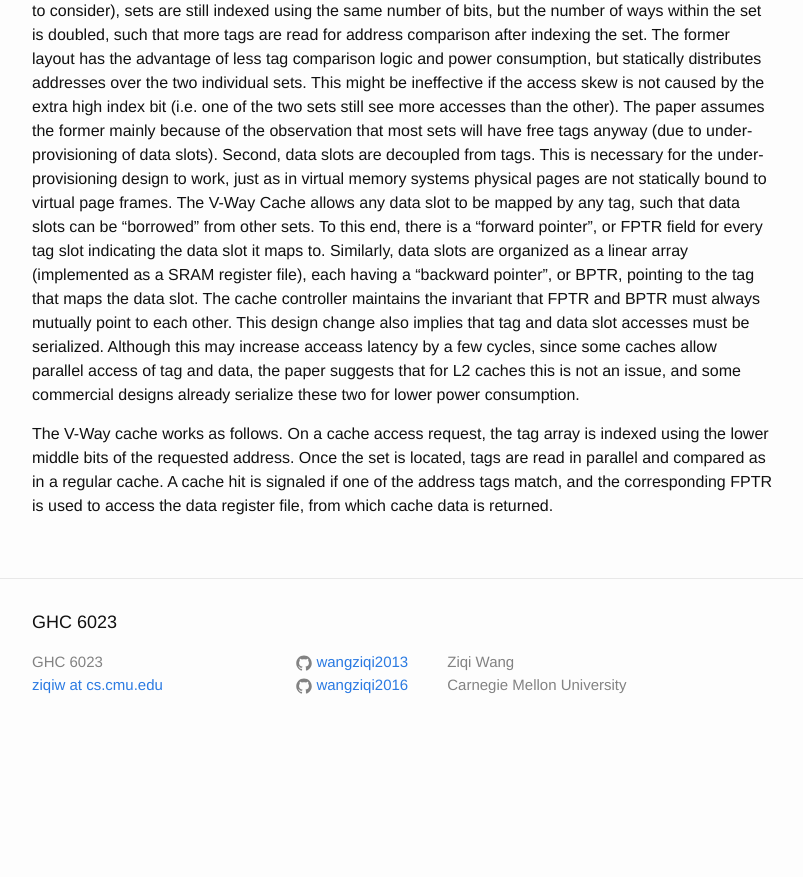
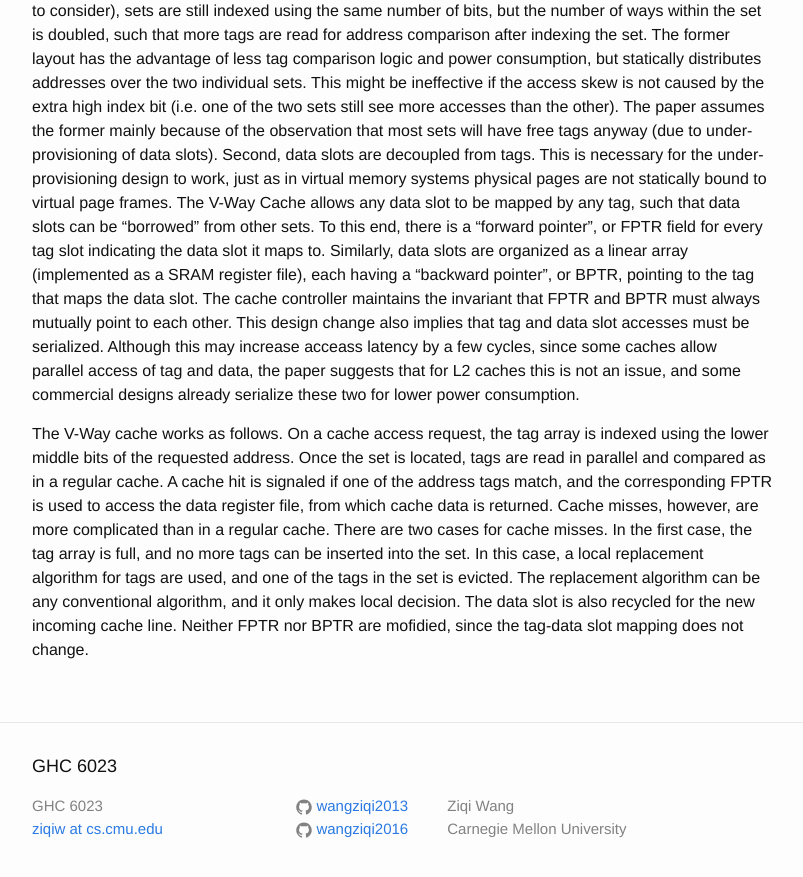
Before and after one commit to wangziqi2013/wangziqi2013.github.io, a Jekyll site: the page built from _posts/2020-05-27-vway-cache.markdown, in a window 1280 px wide and 900 px high, scrolled down 1489 px. Shown: the top 877 px of the window, without its empty margins (238-1041 px from the left). Built offline with Jekyll 4.4.1, drawn with Linux system fonts in a browser that asks for light colours; before the commit the page ends 2245 px from its top, so only the background shows below that.

Commit message:
Adding first case miss

```diff
--- a/_posts/2020-05-27-vway-cache.markdown
+++ b/_posts/2020-05-27-vway-cache.markdown
@@ -71,4 +71,9 @@ serialize these two for lower power consumption.
 The V-Way cache works as follows. On a cache access request, the tag array is indexed using the lower middle bits of
 the requested address. Once the set is located, tags are read in parallel and compared as in a regular cache. A cache
 hit is signaled if one of the address tags match, and the corresponding FPTR is used to access the data register file,
-from which cache data is returned.
+from which cache data is returned. Cache misses, however, are more complicated than in a regular cache. There are
+two cases for cache misses. In the first case, the tag array is full, and no more tags can be inserted into the set.
+In this case, a local replacement algorithm for tags are used, and one of the tags in the set is evicted. The
+replacement algorithm can be any conventional algorithm, and it only makes local decision. The data slot is also
+recycled for the new incoming cache line. Neither FPTR nor BPTR are mofidied, since the tag-data slot mapping does
+not change.
```
